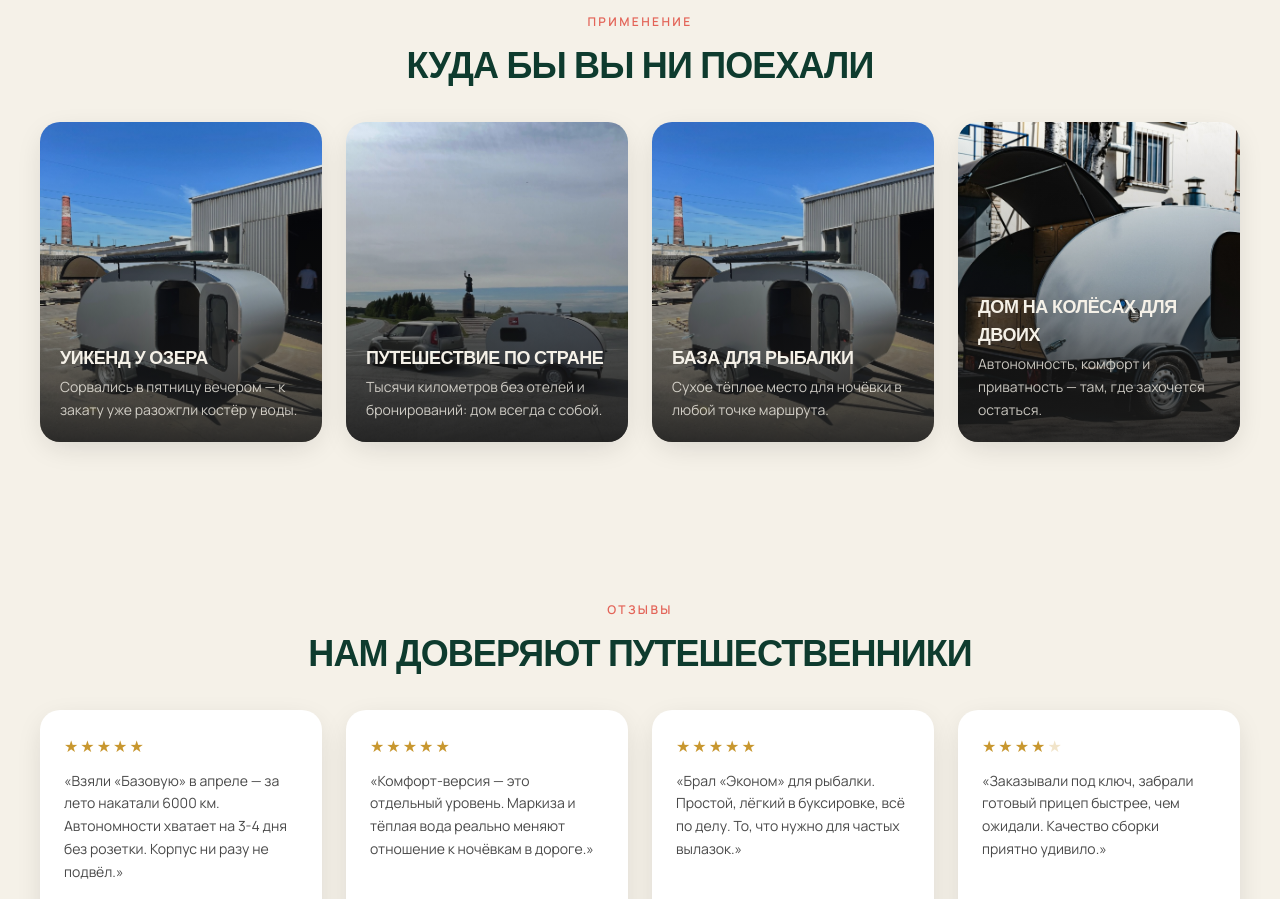
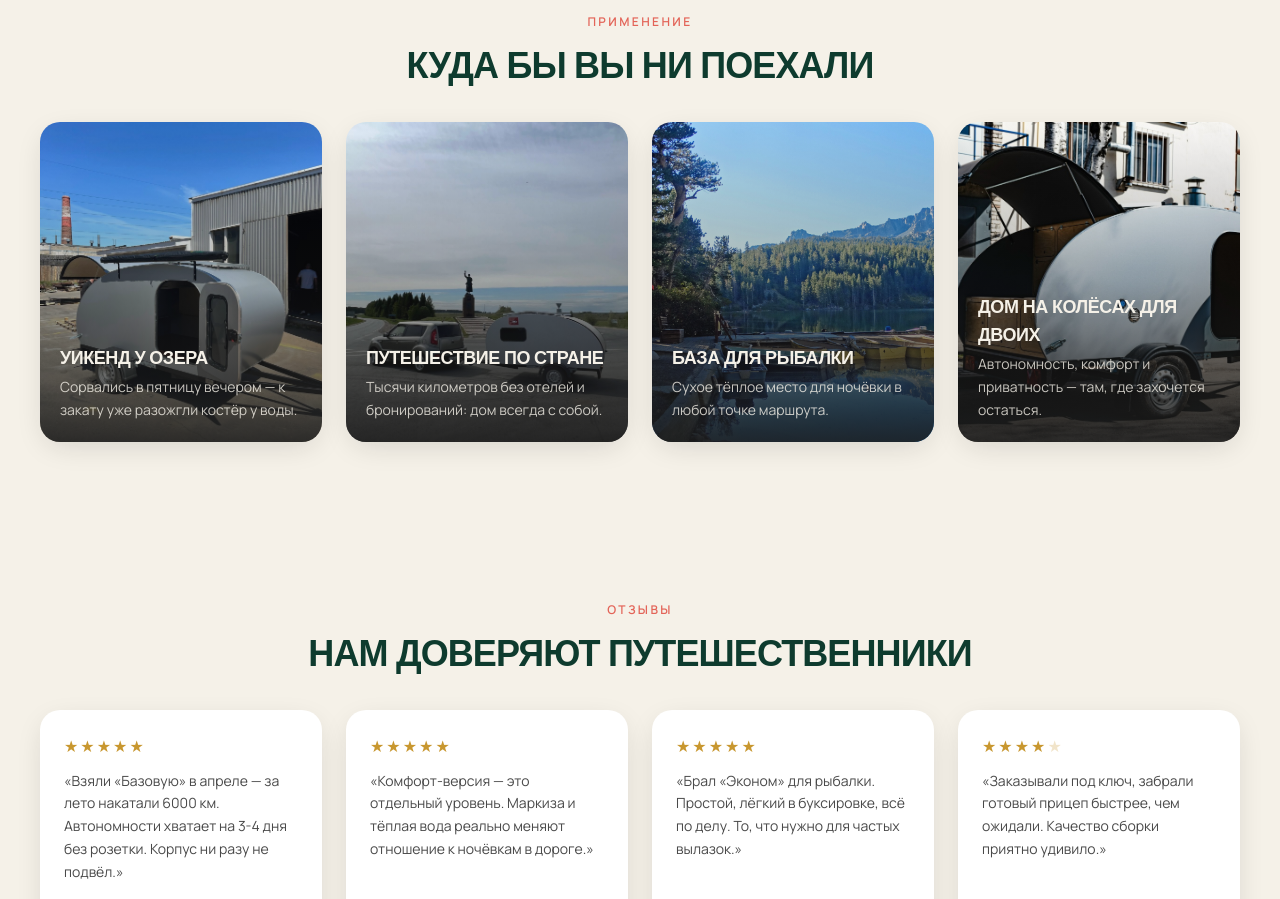
Before and after one commit to timofeyka201/vertadacamp, a Next.js app: page / in a window 1280 px wide. Shown: the part 4820-5719 px from the top of the page. Built offline with nearby package versions, Linux system fonts and the light colour scheme.

Commit message:
Swap fishing use-case photo for a stock lake image
Replaces the camper photo (reused from the Эконом card) with a
dedicated lake/boats photo (CC BY-SA 2.0, Wikimedia Commons) so the
"База для рыбалки" card has its own relevant image.

```diff
--- a/components/UseCases.tsx
+++ b/components/UseCases.tsx
@@ -12,7 +12,7 @@ const CASES = [
     text: "Тысячи километров без отелей и бронирований: дом всегда с собой.",
   },
   {
-    src: "/images/camp-econom.jpg",
+    src: "/images/lake-fishing.jpg",
     title: "База для рыбалки",
     text: "Сухое тёплое место для ночёвки в любой точке маршрута.",
   },
```
Also changed, not shown: public/images/lake-fishing.jpg (added).
